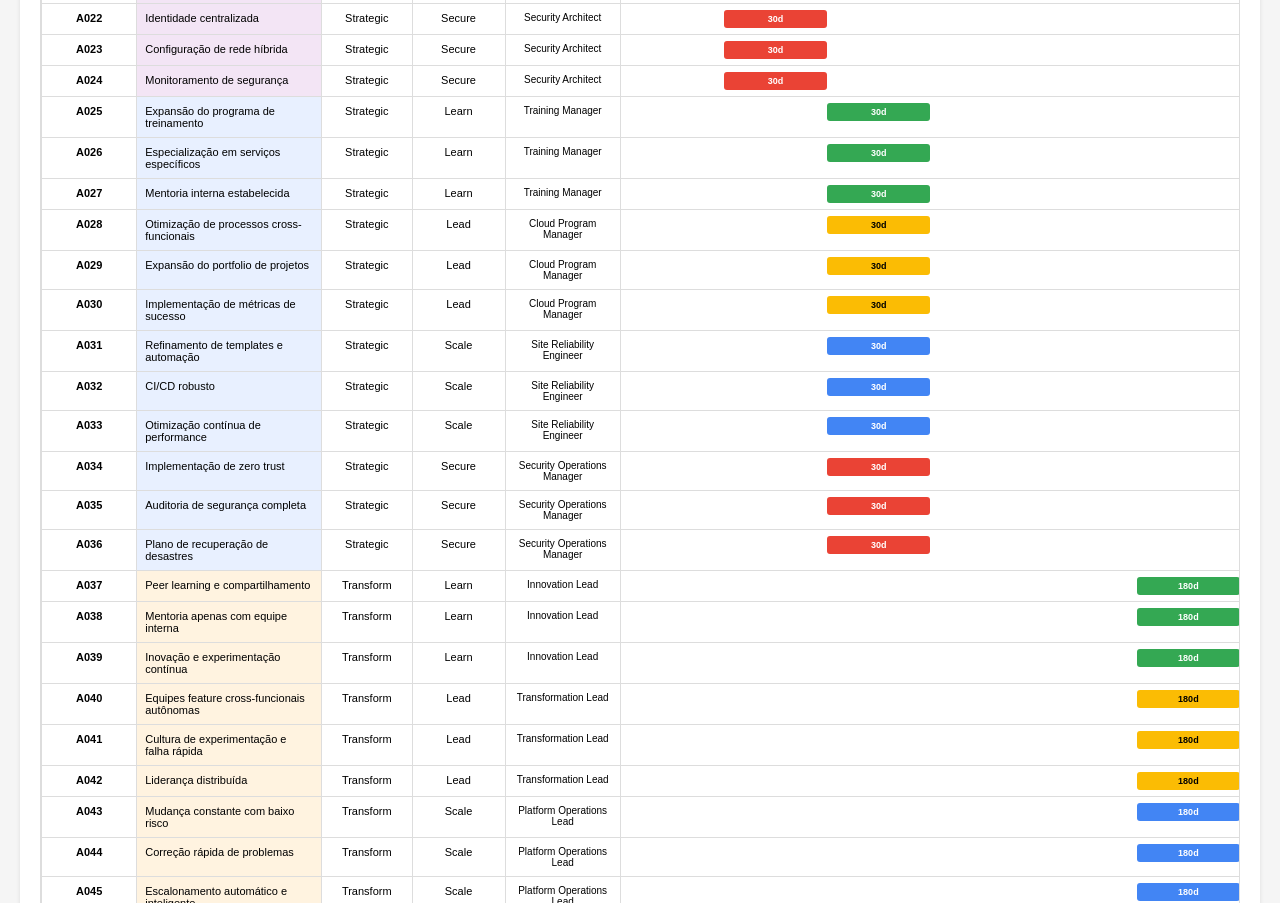
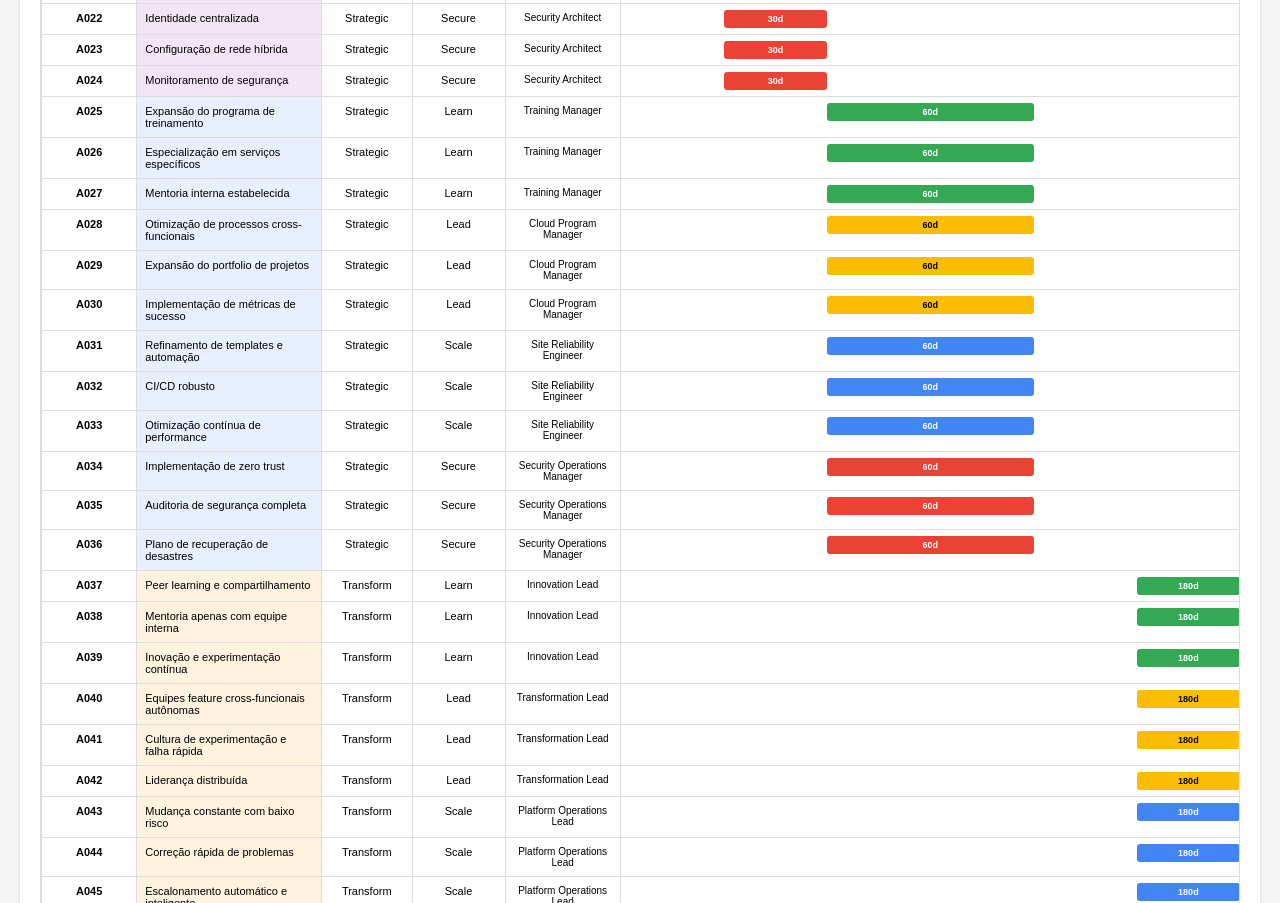
Before and after one commit to augustoximenes/gcaf, a plain HTML site: page gcaf.html in a window 1280 px wide. Shown: the part 2836-3739 px from the top of the page. Drawn offline with Linux system fonts and the light colour scheme.

Commit message:
Gantt fixed

```diff
--- a/gcaf.html
+++ b/gcaf.html
@@ -1913,8 +1913,8 @@
                                 <td style="padding: 8px; border: 1px solid #ddd; text-align: center; font-size: 10px;">Training Manager</td>
                                 <td style="padding: 0; border: 1px solid #ddd; position: relative;">
                                     <div class="gantt-timeline" style="height: 30px; position: relative; display: flex;">
-                                        <div class="gantt-bar learn" style="width: 16.67%; height: 18px; margin-top: 6px; background-color: #34a853; border-radius: 3px; margin-left: 33.33%; display: flex; align-items: center; justify-content: center; color: white; font-size: 9px; font-weight: bold;">
-                                            30d
+                                        <div class="gantt-bar learn" style="width: 33.33%; height: 18px; margin-top: 6px; background-color: #34a853; border-radius: 3px; margin-left: 33.33%; display: flex; align-items: center; justify-content: center; color: white; font-size: 9px; font-weight: bold;">
+                                            60d
                                         </div>
                                     </div>
                                 </td>
@@ -1930,8 +1930,8 @@
                                 <td style="padding: 8px; border: 1px solid #ddd; text-align: center; font-size: 10px;">Training Manager</td>
                                 <td style="padding: 0; border: 1px solid #ddd; position: relative;">
                                     <div class="gantt-timeline" style="height: 30px; position: relative; display: flex;">
-                                        <div class="gantt-bar learn" style="width: 16.67%; height: 18px; margin-top: 6px; background-color: #34a853; border-radius: 3px; margin-left: 33.33%; display: flex; align-items: center; justify-content: center; color: white; font-size: 9px; font-weight: bold;">
-                                            30d
+                                        <div class="gantt-bar learn" style="width: 33.33%; height: 18px; margin-top: 6px; background-color: #34a853; border-radius: 3px; margin-left: 33.33%; display: flex; align-items: center; justify-content: center; color: white; font-size: 9px; font-weight: bold;">
+                                            60d
                                         </div>
                                     </div>
                                 </td>
@@ -1947,8 +1947,8 @@
                                 <td style="padding: 8px; border: 1px solid #ddd; text-align: center; font-size: 10px;">Training Manager</td>
                                 <td style="padding: 0; border: 1px solid #ddd; position: relative;">
                                     <div class="gantt-timeline" style="height: 30px; position: relative; display: flex;">
-                                        <div class="gantt-bar learn" style="width: 16.67%; height: 18px; margin-top: 6px; background-color: #34a853; border-radius: 3px; margin-left: 33.33%; display: flex; align-items: center; justify-content: center; color: white; font-size: 9px; font-weight: bold;">
-                                            30d
+                                        <div class="gantt-bar learn" style="width: 33.33%; height: 18px; margin-top: 6px; background-color: #34a853; border-radius: 3px; margin-left: 33.33%; display: flex; align-items: center; justify-content: center; color: white; font-size: 9px; font-weight: bold;">
+                                            60d
                                         </div>
                                     </div>
                                 </td>
@@ -1964,8 +1964,8 @@
                                 <td style="padding: 8px; border: 1px solid #ddd; text-align: center; font-size: 10px;">Cloud Program Manager</td>
                                 <td style="padding: 0; border: 1px solid #ddd; position: relative;">
                                     <div class="gantt-timeline" style="height: 30px; position: relative; display: flex;">
-                                        <div class="gantt-bar lead" style="width: 16.67%; height: 18px; margin-top: 6px; background-color: #fbbc04; border-radius: 3px; margin-left: 33.33%; display: flex; align-items: center; justify-content: center; color: black; font-size: 9px; font-weight: bold;">
-                                            30d
+                                        <div class="gantt-bar lead" style="width: 33.33%; height: 18px; margin-top: 6px; background-color: #fbbc04; border-radius: 3px; margin-left: 33.33%; display: flex; align-items: center; justify-content: center; color: black; font-size: 9px; font-weight: bold;">
+                                            60d
                                         </div>
                                     </div>
                                 </td>
@@ -1981,8 +1981,8 @@
                                 <td style="padding: 8px; border: 1px solid #ddd; text-align: center; font-size: 10px;">Cloud Program Manager</td>
                                 <td style="padding: 0; border: 1px solid #ddd; position: relative;">
                                     <div class="gantt-timeline" style="height: 30px; position: relative; display: flex;">
-                                        <div class="gantt-bar lead" style="width: 16.67%; height: 18px; margin-top: 6px; background-color: #fbbc04; border-radius: 3px; margin-left: 33.33%; display: flex; align-items: center; justify-content: center; color: black; font-size: 9px; font-weight: bold;">
-                                            30d
+                                        <div class="gantt-bar lead" style="width: 33.33%; height: 18px; margin-top: 6px; background-color: #fbbc04; border-radius: 3px; margin-left: 33.33%; display: flex; align-items: center; justify-content: center; color: black; font-size: 9px; font-weight: bold;">
+                                            60d
                                         </div>
                                     </div>
                                 </td>
@@ -1998,8 +1998,8 @@
                                 <td style="padding: 8px; border: 1px solid #ddd; text-align: center; font-size: 10px;">Cloud Program Manager</td>
                                 <td style="padding: 0; border: 1px solid #ddd; position: relative;">
                                     <div class="gantt-timeline" style="height: 30px; position: relative; display: flex;">
-                                        <div class="gantt-bar lead" style="width: 16.67%; height: 18px; margin-top: 6px; background-color: #fbbc04; border-radius: 3px; margin-left: 33.33%; display: flex; align-items: center; justify-content: center; color: black; font-size: 9px; font-weight: bold;">
-                                            30d
+                                        <div class="gantt-bar lead" style="width: 33.33%; height: 18px; margin-top: 6px; background-color: #fbbc04; border-radius: 3px; margin-left: 33.33%; display: flex; align-items: center; justify-content: center; color: black; font-size: 9px; font-weight: bold;">
+                                            60d
                                         </div>
                                     </div>
                                 </td>
@@ -2015,8 +2015,8 @@
                                 <td style="padding: 8px; border: 1px solid #ddd; text-align: center; font-size: 10px;">Site Reliability Engineer</td>
                                 <td style="padding: 0; border: 1px solid #ddd; position: relative;">
                                     <div class="gantt-timeline" style="height: 30px; position: relative; display: flex;">
-                                        <div class="gantt-bar scale" style="width: 16.67%; height: 18px; margin-top: 6px; background-color: #4285f4; border-radius: 3px; margin-left: 33.33%; display: flex; align-items: center; justify-content: center; color: white; font-size: 9px; font-weight: bold;">
-                                            30d
+                                        <div class="gantt-bar scale" style="width: 33.33%; height: 18px; margin-top: 6px; background-color: #4285f4; border-radius: 3px; margin-left: 33.33%; display: flex; align-items: center; justify-content: center; color: white; font-size: 9px; font-weight: bold;">
+                                            60d
                                         </div>
                                     </div>
                                 </td>
@@ -2032,8 +2032,8 @@
                                 <td style="padding: 8px; border: 1px solid #ddd; text-align: center; font-size: 10px;">Site Reliability Engineer</td>
                                 <td style="padding: 0; border: 1px solid #ddd; position: relative;">
                                     <div class="gantt-timeline" style="height: 30px; position: relative; display: flex;">
-                                        <div class="gantt-bar scale" style="width: 16.67%; height: 18px; margin-top: 6px; background-color: #4285f4; border-radius: 3px; margin-left: 33.33%; display: flex; align-items: center; justify-content: center; color: white; font-size: 9px; font-weight: bold;">
-                                            30d
+                                        <div class="gantt-bar scale" style="width: 33.33%; height: 18px; margin-top: 6px; background-color: #4285f4; border-radius: 3px; margin-left: 33.33%; display: flex; align-items: center; justify-content: center; color: white; font-size: 9px; font-weight: bold;">
+                                            60d
                                         </div>
                                     </div>
                                 </td>
@@ -2049,8 +2049,8 @@
                                 <td style="padding: 8px; border: 1px solid #ddd; text-align: center; font-size: 10px;">Site Reliability Engineer</td>
                                 <td style="padding: 0; border: 1px solid #ddd; position: relative;">
                                     <div class="gantt-timeline" style="height: 30px; position: relative; display: flex;">
-                                        <div class="gantt-bar scale" style="width: 16.67%; height: 18px; margin-top: 6px; background-color: #4285f4; border-radius: 3px; margin-left: 33.33%; display: flex; align-items: center; justify-content: center; color: white; font-size: 9px; font-weight: bold;">
-                                            30d
+                                        <div class="gantt-bar scale" style="width: 33.33%; height: 18px; margin-top: 6px; background-color: #4285f4; border-radius: 3px; margin-left: 33.33%; display: flex; align-items: center; justify-content: center; color: white; font-size: 9px; font-weight: bold;">
+                                            60d
                                         </div>
                                     </div>
                                 </td>
@@ -2066,8 +2066,8 @@
                                 <td style="padding: 8px; border: 1px solid #ddd; text-align: center; font-size: 10px;">Security Operations Manager</td>
                                 <td style="padding: 0; border: 1px solid #ddd; position: relative;">
                                     <div class="gantt-timeline" style="height: 30px; position: relative; display: flex;">
-                                        <div class="gantt-bar secure" style="width: 16.67%; height: 18px; margin-top: 6px; background-color: #ea4335; border-radius: 3px; margin-left: 33.33%; display: flex; align-items: center; justify-content: center; color: white; font-size: 9px; font-weight: bold;">
-                                            30d
+                                        <div class="gantt-bar secure" style="width: 33.33%; height: 18px; margin-top: 6px; background-color: #ea4335; border-radius: 3px; margin-left: 33.33%; display: flex; align-items: center; justify-content: center; color: white; font-size: 9px; font-weight: bold;">
+                                            60d
                                         </div>
                                     </div>
                                 </td>
@@ -2083,8 +2083,8 @@
                                 <td style="padding: 8px; border: 1px solid #ddd; text-align: center; font-size: 10px;">Security Operations Manager</td>
                                 <td style="padding: 0; border: 1px solid #ddd; position: relative;">
                                     <div class="gantt-timeline" style="height: 30px; position: relative; display: flex;">
-                                        <div class="gantt-bar secure" style="width: 16.67%; height: 18px; margin-top: 6px; background-color: #ea4335; border-radius: 3px; margin-left: 33.33%; display: flex; align-items: center; justify-content: center; color: white; font-size: 9px; font-weight: bold;">
-                                            30d
+                                        <div class="gantt-bar secure" style="width: 33.33%; height: 18px; margin-top: 6px; background-color: #ea4335; border-radius: 3px; margin-left: 33.33%; display: flex; align-items: center; justify-content: center; color: white; font-size: 9px; font-weight: bold;">
+                                            60d
                                         </div>
                                     </div>
                                 </td>
@@ -2100,8 +2100,8 @@
                                 <td style="padding: 8px; border: 1px solid #ddd; text-align: center; font-size: 10px;">Security Operations Manager</td>
                                 <td style="padding: 0; border: 1px solid #ddd; position: relative;">
                                     <div class="gantt-timeline" style="height: 30px; position: relative; display: flex;">
-                                        <div class="gantt-bar secure" style="width: 16.67%; height: 18px; margin-top: 6px; background-color: #ea4335; border-radius: 3px; margin-left: 33.33%; display: flex; align-items: center; justify-content: center; color: white; font-size: 9px; font-weight: bold;">
-                                            30d
+                                        <div class="gantt-bar secure" style="width: 33.33%; height: 18px; margin-top: 6px; background-color: #ea4335; border-radius: 3px; margin-left: 33.33%; display: flex; align-items: center; justify-content: center; color: white; font-size: 9px; font-weight: bold;">
+                                            60d
                                         </div>
                                     </div>
                                 </td>
```
